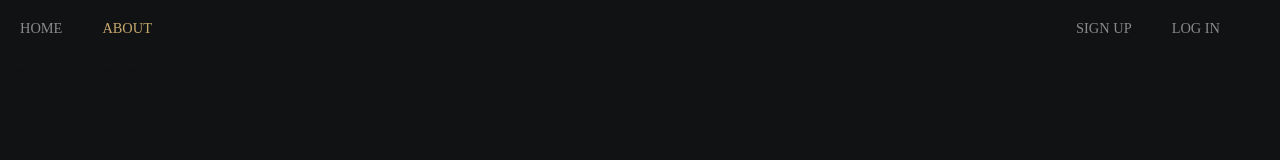
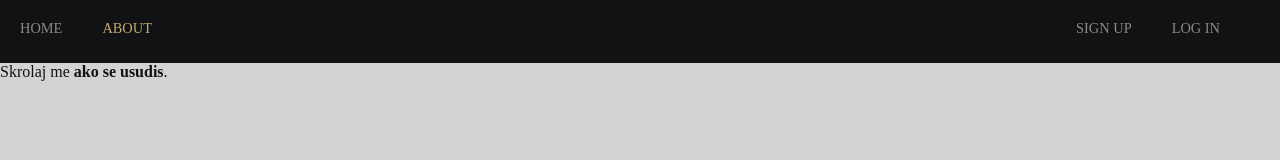
Before and after one commit to dbarac/hackernews-rwa, a plain HTML site: page hackernews_rwa/static/about.html in a window 1280 px wide. Drawn offline with Linux system fonts and the light colour scheme.

Commit message:
popravljen About

```diff
--- a/hackernews_rwa/static/about.html
+++ b/hackernews_rwa/static/about.html
@@ -31,7 +31,7 @@
 			</div>
 		</div>
 		</div>
-	<div class="mainbody">
+	<div id="mainbody">
 		Skrolaj me
   		<strong>ako se usudis</strong>.
   	</div>
```
